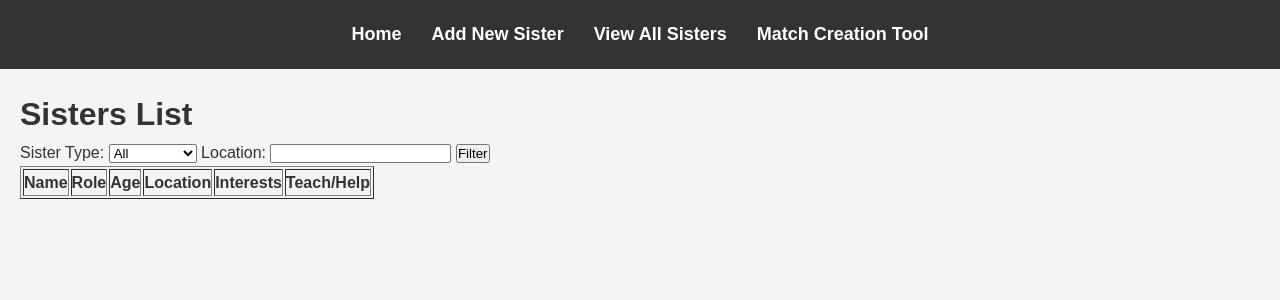
After one commit to imadahmad97/match-coordinator, a Flask app: page /clients in a window 1280 px wide. The commit adds this page. Shown: the top 300 px of the page. Run offline with Flask 3, Linux system fonts and the light colour scheme; data that the repository does not hold is empty.

Commit message:
querying dynamodb for tables in GUI

```diff
--- a/app.py
+++ b/app.py
@@ -112,11 +112,43 @@ def complete_new_password():
         return jsonify({"error": str(e)}), 500
 
 
-# Apply the login_required decorator to all routes except index
-@app.route("/add_client")
-@login_required
+@app.route("/clients", methods=["GET"])
 def clients():
-    return render_template("add_client.html")
+    # Fetch all sisters from DynamoDB
+    response = table.scan()  # Use `scan` to retrieve all items
+    sisters = response["Items"]
+
+    # Filter by sister type and location if provided in query params
+    sister_type = request.args.get("sister_type")
+    location = request.args.get("location")
+    sort_by = request.args.get("sort_by")
+    order = request.args.get("order", "asc")
+
+    # Filter by sister type (Big Sister / Little Sister)
+    if sister_type:
+        if sister_type == "Big Sister":
+            sisters = [s for s in sisters if "BigSister" in s["Role"]]
+        elif sister_type == "Little Sister":
+            sisters = [s for s in sisters if "LittleSister" in s["Role"]]
+
+    # Filter by location
+    if location:
+        sisters = [s for s in sisters if location.lower() in s["Location"].lower()]
+
+    # Sort the sisters if 'sort_by' parameter is passed
+    if sort_by:
+        reverse = True if order == "desc" else False
+        sisters = sorted(sisters, key=lambda s: s.get(sort_by), reverse=reverse)
+
+    # Render the page with the filtered/sorted data
+    return render_template(
+        "clients.html",
+        sisters=sisters,
+        sister_type=sister_type,
+        location=location,
+        sort_by=sort_by,
+        order=order,
+    )
 
 
 @app.route("/add_sister", methods=["GET", "POST"])
@@ -127,10 +159,10 @@ def add_sister():
         role = request.form["role"]
         age = int(request.form["age"])
         location = request.form["location"]
-        interests = (
-            request.form["interests"].split(",") if request.form["interests"] else []
-        )
-        teach_help = request.form["teach_help"]
+        interests = request.form.getlist("interests")
+        teach_help = request.form.getlist("teach_help")
+        print(interests)
+        print(teach_help)
 
         # Generate a unique ID for the sister
         sister_id = str(uuid.uuid4())  # UUID to ensure unique IDs
@@ -153,14 +185,15 @@ def add_sister():
             "Interests": interests,
             "TeachHelp": teach_help,
         }
+        print(item)
 
         # Insert item into the DynamoDB table
         table.put_item(Item=item)
 
         flash("Sister successfully added!", "success")
-        return redirect(url_for("add_sister"))
+        return redirect(url_for("home"))
 
-    return render_template("clients.html")
+    return render_template("add_client.html")
 
 
 @app.route("/match_creation_tool")
--- /dev/null
+++ b/templates/clients.html
@@ -0,0 +1,74 @@
+{% extends 'header.html' %}
+
+{% block title %}Home - My Flask App{% endblock %}
+
+{% block content %}
+<!DOCTYPE html>
+<html lang="en">
+<head>
+    <meta charset="UTF-8">
+    <meta name="viewport" content="width=device-width, initial-scale=1.0">
+    <title>Clients - Sisters List</title>
+    <link rel="stylesheet" href="{{ url_for('static', filename='css/clients.css') }}">
+    <script>
+        function sortTable(column) {
+            // Get the current order from the column header
+            let currentOrder = document.getElementById(column).dataset.order;
+            let newOrder = currentOrder === 'asc' ? 'desc' : 'asc';
+
+            // Update the URL with the new sort_by and order
+            let query = new URLSearchParams(window.location.search);
+            query.set('sort_by', column);
+            query.set('order', newOrder);
+
+            // Navigate to the updated URL with sorting parameters
+            window.location.href = '?' + query.toString();
+        }
+    </script>
+</head>
+<body>
+    <h1>Sisters List</h1>
+
+    <!-- Filter Form -->
+    <form method="GET" action="/clients">
+        <label for="sister_type">Sister Type:</label>
+        <select id="sister_type" name="sister_type">
+            <option value="">All</option>
+            <option value="Big Sister" {% if sister_type == 'Big Sister' %}selected{% endif %}>Big Sister</option>
+            <option value="Little Sister" {% if sister_type == 'Little Sister' %}selected{% endif %}>Little Sister</option>
+        </select>
+
+        <label for="location">Location:</label>
+        <input type="text" id="location" name="location" value="{{ location or '' }}">
+
+        <button type="submit">Filter</button>
+    </form>
+
+    <!-- Sisters Table -->
+    <table border="1">
+        <thead>
+            <tr>
+                <th id="Name" data-order="{{ 'asc' if sort_by != 'Name' or order == 'desc' else 'desc' }}" onclick="sortTable('Name')">Name</th>
+                <th id="Role" data-order="{{ 'asc' if sort_by != 'Role' or order == 'desc' else 'desc' }}" onclick="sortTable('Role')">Role</th>
+                <th id="Age" data-order="{{ 'asc' if sort_by != 'Age' or order == 'desc' else 'desc' }}" onclick="sortTable('Age')">Age</th>
+                <th id="Location" data-order="{{ 'asc' if sort_by != 'Location' or order == 'desc' else 'desc' }}" onclick="sortTable('Location')">Location</th>
+                <th id="Interests" data-order="{{ 'asc' if sort_by != 'Interests' or order == 'desc' else 'desc' }}" onclick="sortTable('Interests')">Interests</th>
+                <th id="TeachHelp" data-order="{{ 'asc' if sort_by != 'TeachHelp' or order == 'desc' else 'desc' }}" onclick="sortTable('TeachHelp')">Teach/Help</th>
+            </tr>
+        </thead>
+        <tbody>
+            {% for sister in sisters %}
+            <tr>
+                <td>{{ sister['Name'] }}</td>
+                <td>{{ 'Big Sister' if 'BigSister' in sister['Role'] else 'Little Sister' }}</td>
+                <td>{{ sister['Age'] }}</td>
+                <td>{{ sister['Location'] }}</td>
+                <td>{{ sister['Interests'] | join(', ') }}</td>
+                <td>{{ sister['TeachHelp'] | join(', ') }}</td>
+            </tr>
+            {% endfor %}
+        </tbody>
+    </table>
+</body>
+</html>
+{% endblock %}
--- a/templates/header.html
+++ b/templates/header.html
@@ -13,7 +13,7 @@
         <nav>
             <ul>
                 <li><a href="home">Home</a></li>
-                <li><a href="add_client">Add New Sister</a></li>
+                <li><a href="add_sister">Add New Sister</a></li>
                 <li><a href="clients">View All Sisters</a></li>
                 <li><a href="match_creation_tool">Match Creation Tool</a></li>
             </ul>
```
Also changed, not shown: templates/add_client.html (+28 -3 lines).
